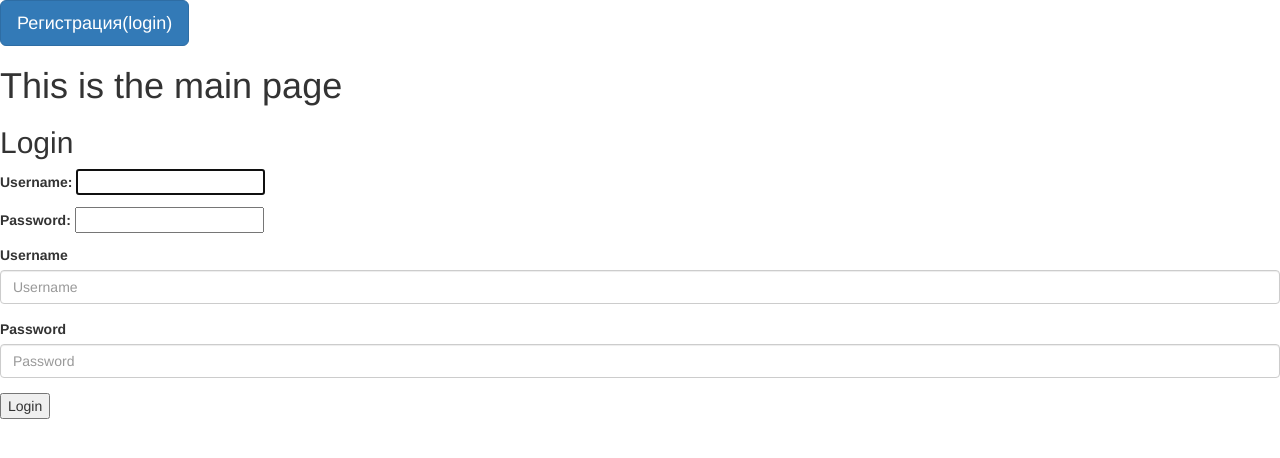
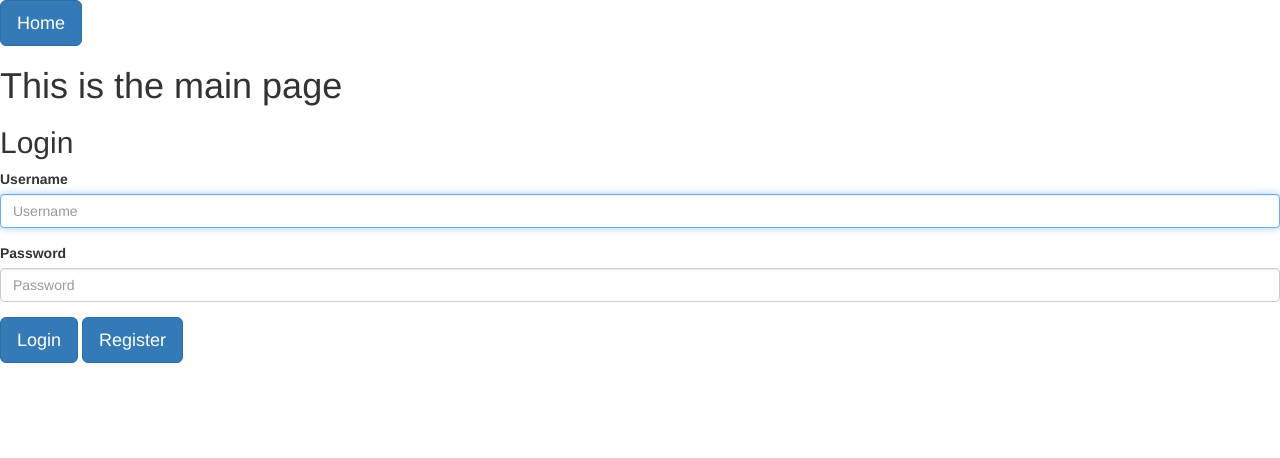
Before and after one commit to carloscadena/django-imager, a Django app: page /login/ in a window 1280 px wide. Shown: the top 458 px of the page. Run offline with Django 3.2, Linux system fonts and the light colour scheme; some libraries are stand-ins or nearby versions.

Commit message:
bootstrap implemented, login working

```diff
--- a/imagersite/imagersite/templates/imagersite/base.html
+++ b/imagersite/imagersite/templates/imagersite/base.html
@@ -3,16 +3,12 @@
 <!DOCTYPE html>
 <html>
     <head>
-        <title>Imager | {{ page }}</title>
+        <title>Django Imager</title>
 
         <link rel="stylesheet" href="//maxcdn.bootstrapcdn.com/bootswatch/3.3.7/slate/bootstrap.min.css">
     </head>
     <body>
-        {% if user.is_authenticated %}
-            <a href="{% url 'logout' %}" class="btn btn-primary btn-lg">Выход(logout)</a>
-        {% else %}
-            <a href="{% url 'login' %}" class="btn btn-primary btn-lg">Регистрация(login)</a>
-        {% endif%}
+        {% block nav-bar %}{% endblock %}
         <h1>This is the main page</h1>
         {% block content %}{% endblock %}
 
--- a/imagersite/imagersite/templates/registration/login.html
+++ b/imagersite/imagersite/templates/registration/login.html
@@ -14,13 +14,15 @@
 {# Read the documentation for more information #}
 
 {% block title %}Login{% endblock %}
-
+{% block nav-bar%}
+    <a href="{% url 'home' %}" class="btn btn-primary btn-lg">Home</a>
+{% endblock %}
 {% block content %}
   <h2>Login</h2>
   <form method="post">
     {% csrf_token %}
-    {{ form.as_p }}
     {% bootstrap_form form %}
-    <button type="submit">Login</button>
+    <button type="submit" class="btn btn-primary btn-lg">Login</button>
+    <a href="{% url 'registration_register' %}" class="btn btn-primary btn-lg">Register</a>
   </form>
 {% endblock %}
--- a/imagersite/imagersite/templates/registration/registration_form.html
+++ b/imagersite/imagersite/templates/registration/registration_form.html
@@ -1,5 +1,8 @@
 {% extends 'imagersite/base.html' %}
 
+{% block nav-bar%}
+    <a href="{% url 'home' %}" class="btn btn-primary btn-lg">Home</a>
+{% endblock %}
 {% block content %}
   <h1>Register</h1>
   <form method="post">
--- a/imagersite/imagersite/urls.py
+++ b/imagersite/imagersite/urls.py
@@ -25,5 +25,5 @@ urlpatterns = [
     url(r'^$', home_view, name='home'),
     url(r'^login/$', auth_views.login, name='login'),
     url(r'^logout/$', auth_views.logout, {'next_page': '/'}, name='logout'),
-    url(r'^accounts/', include('registration.backends.hmac.urls'))
+    url(r'^accounts/', include('registration.backends.hmac.urls')),
 ]
```
Also changed, not shown: imagersite/imager_profile/tests.py (+15 -8 lines), imagersite/imagersite/templates/imagersite/home.html (+11 -4 lines), imagersite/imagersite/static/imagersite/basephoto.png (deleted), 1 other file.
